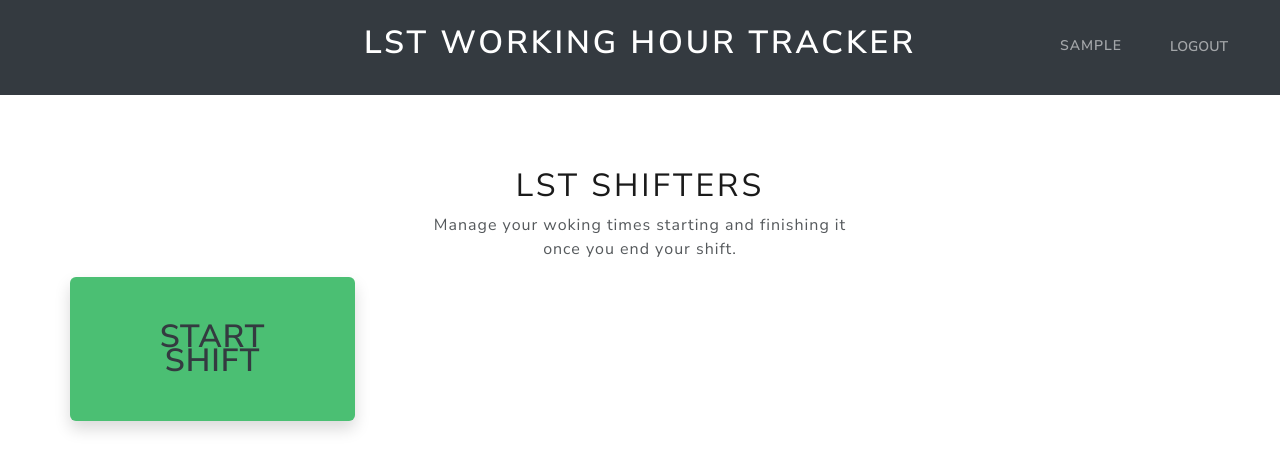
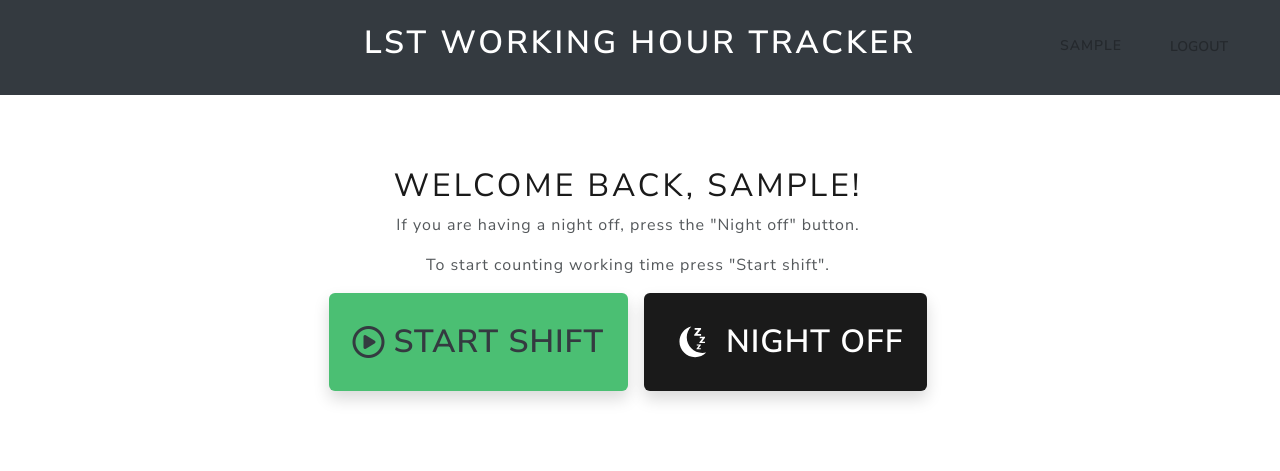
Before and after one commit to adonini/working_hours, a Django app: page / in a window 1280 px wide. Shown: the top 471 px of the page. Run offline with Django 4.2, Linux system fonts and the light colour scheme; the visitor is signed in with stand-in values (Sample User, id 1); some libraries are stand-ins or nearby versions.

Commit message:
add start shift page

```diff
--- a/shifterslogin/models.py
+++ b/shifterslogin/models.py
@@ -11,11 +11,12 @@ class ShiftType(models.Model):
     def __str__(self):
         return self.name
 
+
 class Shift(models.Model):
     user = models.ForeignKey(User, on_delete=models.SET_NULL, blank=True, null=True)
     shift_type = models.ForeignKey(ShiftType, on_delete=models.SET_NULL, blank=True, null=True)
-    shift_start= models.DateTimeField(blank=True, null=True)
-    shift_end= models.DateTimeField(blank=True, null=True)
+    shift_start = models.DateTimeField(blank=True, null=True)
+    shift_end = models.DateTimeField(blank=True, null=True)
 
     class Meta:
         db_table = 'shifts'
--- a/shifterslogin/templates/login/index.html
+++ b/shifterslogin/templates/login/index.html
@@ -1,39 +1,53 @@
 {% extends 'login/base.html' %}
+{% load static %}
 {% load crispy_forms_tags %}
 
 {% block content %}
-<div>
-	<div class="row">
-		<div class="col-sm-11 col-md-5 mx-auto mt-5 px-3 text-center">
+<div class="container mt-5">
+    <div class="row w-100 justify-content-center">
+        <div class="col-md-8 text-center">
             {% if user.is_authenticated %}
-				<h1 class="fw-light">LST Shifters</h1>
-				<p class="fw-light">Manage your woking times starting and finishing it once you end your shift.</p>
+				<h1 class="fw-light">Welcome back, {{ user.username }}!</h1>
+				<p class="fw-light">If you are having a night off, press the "Night off" button.</p>
+				<p class="fw-light">To start counting working time press "Start shift".</p>
+                <div class="d-flex justify-content-center">
+                    <a class="btn btn-success btn-font mx-2 text-decoration-none p-4 text-dark font-weight-bold d-flex justify-content-center align-items-center rounded shadow start-shift-btn"
+					href="javascript:void(0);" id="start-shift-btn">
+                        <i class="fa-regular fa-circle-play me-2"></i> Start shift
+                    </a>
+                    <a class="btn btn-primary btn-font mx-2 text-decoration-none p-4 font-weight-bold d-flex justify-content-center align-items-center rounded shadow off-night-btn"
+					href="javascript:void(0);" id="night-off-btn">
+                        <img src="{% static 'svg/moon-sleep.svg' %}" alt="Night off icon" class="me-2" width="50" height="50"> Night Off
+                    </a>
+                </div>
             {% else %}
                 <div>
-					<h1 class="fw-light">LST Shifters</h1>
+                    <h4 class="fw-light">Authenticate yourself to track working hours </h1>
                     <br/>
-					<a href="{% url 'login' %}" class="btn btn-primary">Log In To Get Started!</a>
+                    <a href="{% url 'login' %}" class="btn btn-primary text-decoration-none p-4 font-weight-bold justify-content-center align-items-center rounded shadow">Log In To Get Started!</a>
                 </div>
             {% endif %}
         </div>
-	</div>
-	<div class="row">
-		<a class="btn btn-success btn-font col-3 text-decoration-none p-5 text-dark font-weight-bold d-flex justify-content-center rounded shadow" href="#" id="create-shift-btn">Start Shift</a>
     </div>
 </div>
 <script src="https://code.jquery.com/jquery-3.5.1.min.js"></script>
 <script>
     $(document).ready(function(){
-        $("#create-shift-btn").click(function(event){
+        $("#start-shift-btn").click(function(event){
             event.preventDefault();
             $.ajax({
-                url: "{% url 'create_shift' %}",
+                url: "{% url 'start_shift' %}",
                 type: "POST",
                 data: {
                     csrfmiddlewaretoken: '{{ csrf_token }}'
                 },
                 success: function(data) {
-                    alert("Shift created: " + data.start_time + " - " + data.end_time);
+                    alert("Shift started at: " + data.start_time);
+                    window.location.href = "{% url 'shift_details' %}"; // redirect to detail page
+                },
+				error: function(xhr, status, error) {
+                    console.error("AJAX Error:", status, error);
+                    alert("An error occurred. Please try again.");
                 }
             });
         });
--- a/shifterslogin/templates/login/navbar.html
+++ b/shifterslogin/templates/login/navbar.html
@@ -1,4 +1,4 @@
-<nav class="navbar navbar-expand-lg navbar-dark bg-dark" data-bs-theme="dark">
+<nav class="navbar navbar-expand-lg bg-dark pt-4 pb-4"" data-bs-theme="dark">
     <div class="container-fluid">
         <a class="navbar-brand position-absolute top-50 start-50 translate-middle" href="#">
             <h1 class="text-white text-center">
@@ -23,14 +23,6 @@
                     </li>
                 </ul>
             </div>
-        {% else %}
-            <ul class="navbar-nav">
-                <li class="nav-item">
-                    <a class="nav-link btn btn-light" href="{% url 'login' %}">
-                        <i class="bi bi-person-fill"></i> Login
-                    </a>
-                </li>
-            </ul>
         {% endif %}
     </div>
 </nav>
--- a/shifterslogin/urls.py
+++ b/shifterslogin/urls.py
@@ -8,5 +8,8 @@ urlpatterns = [
     path('', views.Index.as_view(), name='index'),
     path('login/', views.login_view, name='login'),
     path('logout/', views.logout_user, name='logout'),
-    path('create-shift/', views.create_shift, name='create_shift'),
+    path('start-shift/', views.start_shift, name='start_shift'),
+    path('shift-details/', views.shift_details, name='shift_details'),
+    path('end-shift/', views.end_shift, name='end_shift'),
+    path('start-break/', views.start_break, name='start_break'),
 ]
--- a/shifterslogin/views.py
+++ b/shifterslogin/views.py
@@ -7,11 +7,14 @@ from .forms import LoginForm
 from .models import Shift, ShiftType
 from django.utils import timezone
 from django.http import JsonResponse
+from django.views.decorators.http import require_POST
+
 
 def logout_user(request):
     logout(request)
     messages.success(request, "You Have Been Logged Out...")
     return redirect('index')
+
 
 class Index(TemplateView):
     template_name = 'login/index.html'
@@ -20,6 +23,7 @@ class Index(TemplateView):
         context = super().get_context_data(**kwargs)
         context['shift-types'] = ShiftType.objects.all()
         return context
+
 
 def login_view(request):
     if request.method == 'POST':
@@ -35,21 +39,47 @@ def login_view(request):
         form = LoginForm()
     return render(request, 'login/login.html', {'form': form})
 
-def create_shift(request):
+
+def start_shift(request):
     if request.method == "POST":
         # Crear un nuevo registro en el modelo Shift
         shift = Shift.objects.create(
-            start_time=timezone.now(),
-            end_time=timezone.now() + timezone.timedelta(hours=8),
-            employee="Default Employee"
+            user=request.user,
+            shift_start=timezone.now()
+            #end_time=timezone.now() + timezone.timedelta(hours=8),
+            #employee="Default Employee"
         )
         # Devolver datos al template
         data = {
             'shift_id': shift.id,
-            'start_time': shift.start_time.strftime("%Y-%m-%d %H:%M:%S"),
-            'end_time': shift.end_time.strftime("%Y-%m-%d %H:%M:%S"),
-            'employee': shift.employee,
+            'start_time': shift.shift_start.strftime("%Y-%m-%d %H:%M:%S")
+            #'end_time': shift.end_time.strftime("%Y-%m-%d %H:%M:%S"),
+            #'employee': shift.employee,
         }
         return JsonResponse(data)
     else:
         return render(request, 'your_template.html')
+
+
+def shift_details(request):
+    shift = Shift.objects.filter(user=request.user, shift_end__isnull=True).last()
+    if not shift:
+        return redirect('index')  # Redirect if no active shift is found
+    context = {
+        'shift': shift,
+        'start_time': shift.shift_start.strftime('%Y-%m-%d %H:%M:%S'),
+    }
+    return render(request, 'shift_details.html', context)
+
+
+def end_shift(request):
+    shift = Shift.objects.filter(user=request.user, shift_end__isnull=True).last()
+    if shift:
+        shift.shift_end = timezone.now()
+        shift.save()
+    return redirect('index')  # TODO: maybe another page instead of back to the home?
+
+
+def start_break(request):
+    # Implement functionality to start a break
+    return redirect('home')
```
Also changed, not shown: shifterslogin/templates/shift_details.html (added, +59 -0 lines), shifterslogin/static/svg/moon-sleep.svg (added). Lines whose indentation alone changed are shown as unchanged.
